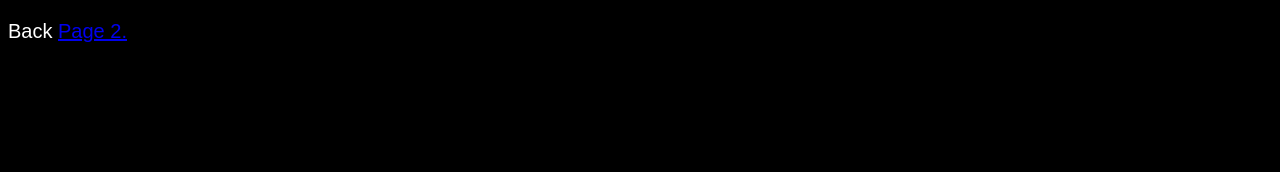
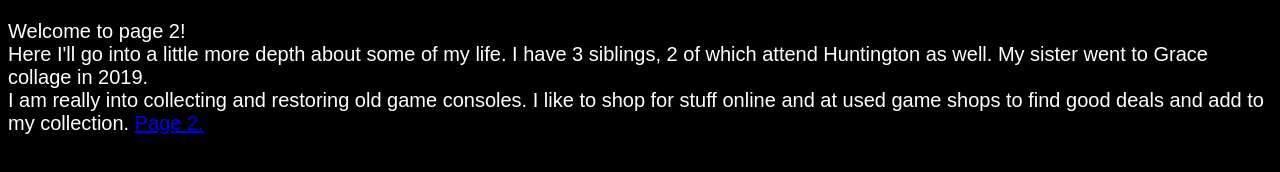
Before and after one commit to FinchdogJr/CSS111_web_assignment_finch, a plain HTML site: page page2.html in a window 1280 px wide. Drawn offline with Linux system fonts and the light colour scheme.

Commit message:
Update page2.html

```diff
--- a/page2.html
+++ b/page2.html
@@ -6,7 +6,10 @@
 
 </head>
 <body>
-  <p>Back <a href="index2.html">Page 2.<p>
+  <p>Welcome to page 2! <br>
+     Here I'll go into a little more depth about some of my life. I have 3 siblings, 2 of which attend Huntington as well. My sister went to Grace collage in 2019. <br>
+     I am really into collecting and restoring old game consoles. I like to shop for stuff online and at used game shops to find good deals and add to my collection.
+     <a href="index2.html">Page 2.<p>
 </body>
 
 </html>
```
